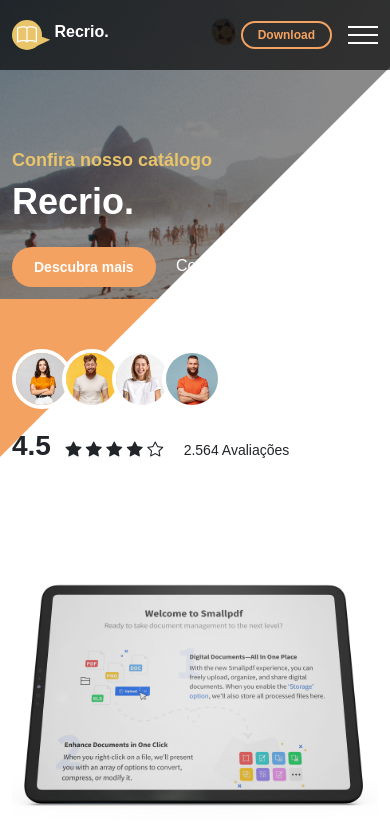
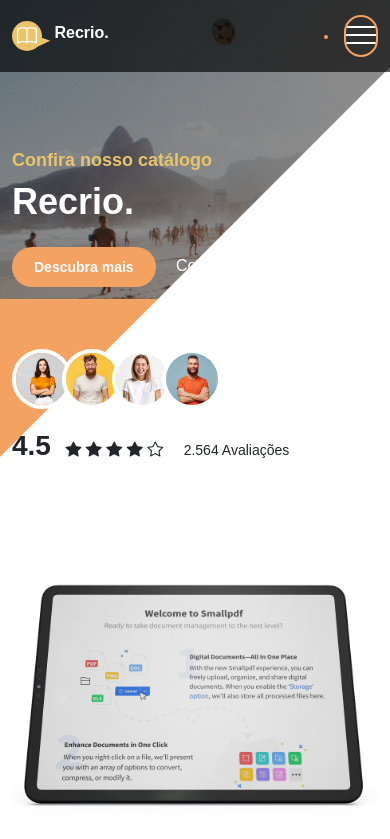
Before and after one commit to Recriorj/site, a plain HTML site: page index.html in a window 390 px wide. Shown: the top 839 px of the page. Drawn offline with Linux system fonts and the light colour scheme; a web font is replaced by a local one.

Commit message:
Add files via upload

```diff
--- a/index.html
+++ b/index.html
@@ -53,9 +53,6 @@
 
                     <div class="d-lg-none ms-auto me-3">
                         <a href="#" class="btn custom-btn custom-border-btn btn-naira btn-inverted">
-                            <i class="btn-icon bi-cloud-download"></i>
-                            <span>Download</span><!-- duplicated another one below for mobile -->
-                        </a>
                     </div>
 
                     <button class="navbar-toggler" type="button" data-bs-toggle="collapse" data-bs-target="#navbarNav" aria-controls="navbarNav" aria-expanded="false" aria-label="Toggle navigation">
```
